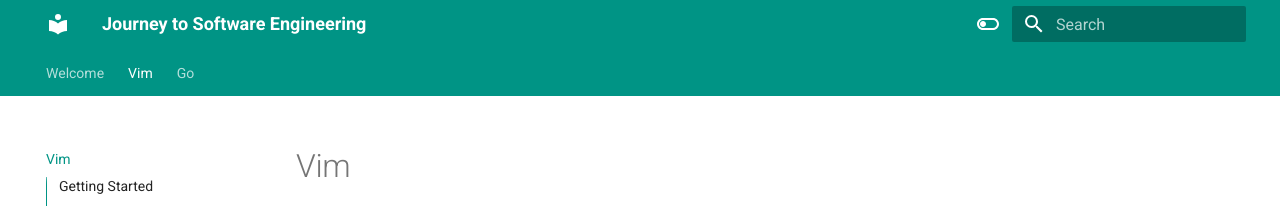
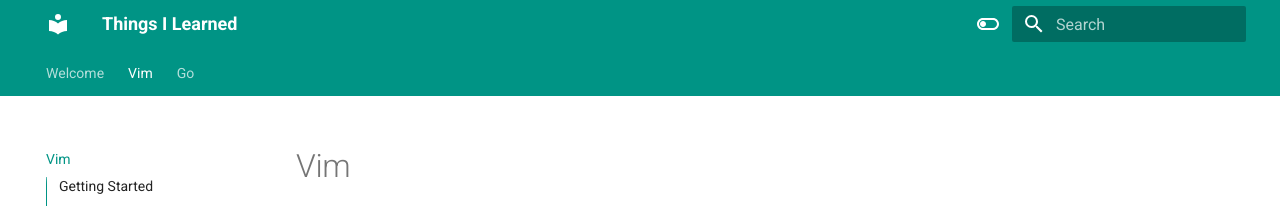
Before and after one commit to amritupreti/docs, an MkDocs documentation site: the page built from docs/vim.md, in a window 1280 px wide. Shown: the top 206 px of the page. Built offline with MkDocs 1.6.1 and Material for MkDocs 9.7.7, drawn with Linux system fonts in a browser that asks for light colours.

Commit message:
chore: Remove site_repo and rename site_name.

```diff
--- a/mkdocs.yml
+++ b/mkdocs.yml
@@ -1,7 +1,6 @@
-site_name: Journey to Software Engineering
+site_name: Things I Learned
 site_description: A personal knowledge base documenting my journey as a software engineer.
 site_author: Amrit Upreti
-site_repo: https://github.com/amritupreti/docs
 site_url: https://amritupreti.github.io/docs/
 theme:
   name: material
```
